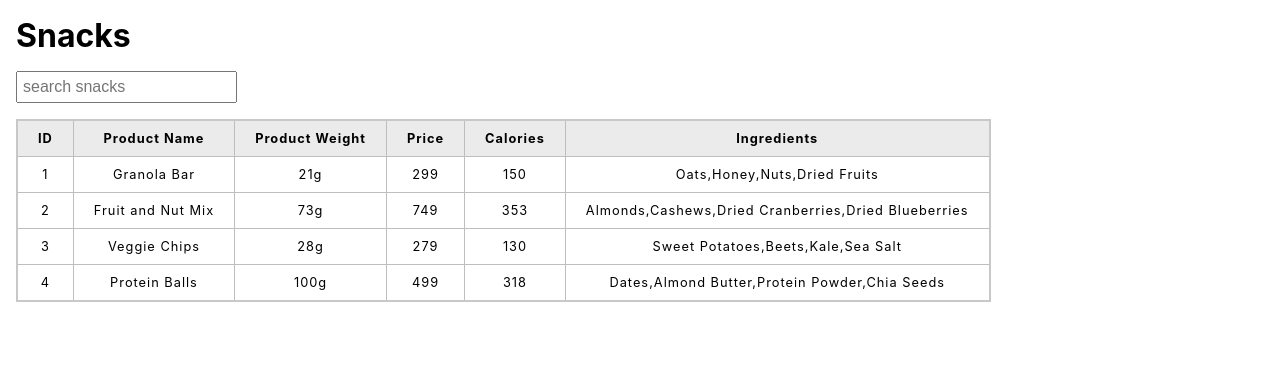
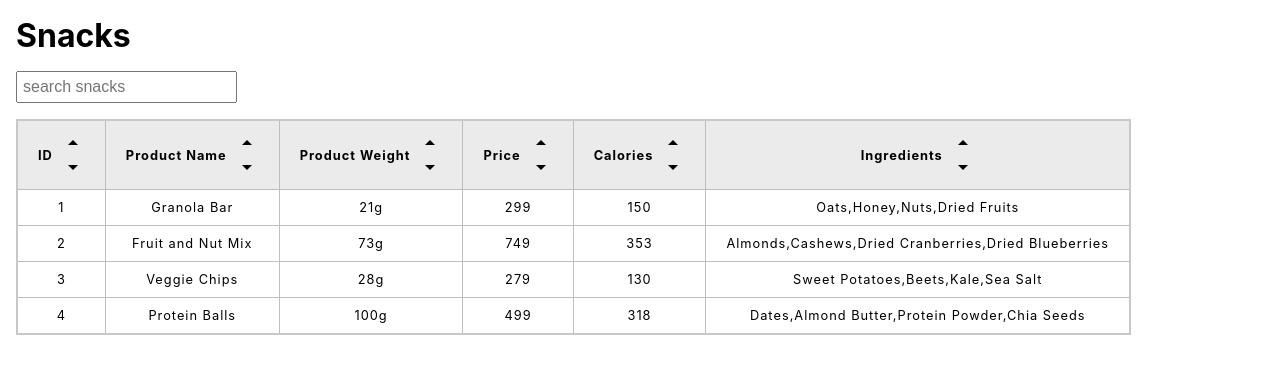
Before and after one commit to TusharAnekar/snack_table, a React (Create React App) app: page / in a window 1280 px wide. Shown: the top 374 px of the page. Built offline with nearby package versions, Linux system fonts and the light colour scheme.

Commit message:
style- arrows added to table headers

```diff
--- a/src/App.css
+++ b/src/App.css
@@ -39,3 +39,15 @@ td {
 .table_container {
   margin: 1rem;
 }
+
+.up-down-arrow-container {
+  display: flex;
+  flex-direction: column;
+}
+
+.table-header-content {
+  display: flex;
+  justify-content: center;
+  align-items: center;
+  gap: 0.5rem;
+}
--- a/src/App.js
+++ b/src/App.js
@@ -1,8 +1,22 @@
 import "./App.css";
 import { useSnacksContext } from "./contexts/snacks-context";
 
+import ArrowDropUpIcon from "@mui/icons-material/ArrowDropUp";
+import ArrowDropDownIcon from "@mui/icons-material/ArrowDropDown";
+
 function App() {
-  const { setSnacks, sortedSnacks } = useSnacksContext();
+  const {
+    snacks: {
+      idSortType,
+      productNameSortType,
+      productWeightSortType,
+      priceSortType,
+      caloriesSortType,
+      ingredientsSortType,
+    },
+    setSnacks,
+    sortedSnacks,
+  } = useSnacksContext();
 
   const handleInput = (e) => {
     setSnacks({ type: "SET_SEARCH_INPUT", payload: e.target.value });
@@ -47,13 +61,95 @@ function App() {
       <table>
         <tbody>
           <tr>
-            <th onClick={handleId}>ID</th>
-            <th onClick={handleName}>Product Name</th>
-            <th onClick={handleWeight}>Product Weight</th>
-            <th onClick={handlePrice}>Price</th>
-            <th onClick={handleCalories}>Calories</th>
+            <th onClick={handleId}>
+              <div className="table-header-content">
+                ID{" "}
+                {idSortType === "LTH" ? (
+                  <ArrowDropDownIcon />
+                ) : idSortType === "HTL" ? (
+                  <ArrowDropUpIcon />
+                ) : (
+                  <div className="up-down-arrow-container">
+                    <ArrowDropUpIcon />
+                    <ArrowDropDownIcon />
+                  </div>
+                )}
+              </div>
+            </th>
+            <th onClick={handleName}>
+              <div className="table-header-content">
+                Product Name{" "}
+                {productNameSortType === "LTH" ? (
+                  <ArrowDropDownIcon />
+                ) : productNameSortType === "HTL" ? (
+                  <ArrowDropUpIcon />
+                ) : (
+                  <div className="up-down-arrow-container">
+                    <ArrowDropUpIcon />
+                    <ArrowDropDownIcon />
+                  </div>
+                )}
+              </div>
+            </th>
+            <th onClick={handleWeight}>
+              <div className="table-header-content">
+                Product Weight{" "}
+                {productWeightSortType === "LTH" ? (
+                  <ArrowDropDownIcon />
+                ) : productWeightSortType === "HTL" ? (
+                  <ArrowDropUpIcon />
+                ) : (
+                  <div className="up-down-arrow-container">
+                    <ArrowDropUpIcon />
+                    <ArrowDropDownIcon />
+                  </div>
+                )}
+              </div>
+            </th>
+            <th onClick={handlePrice}>
+              <div className="table-header-content">
+                Price{" "}
+                {priceSortType === "LTH" ? (
+                  <ArrowDropDownIcon />
+                ) : priceSortType === "HTL" ? (
+                  <ArrowDropUpIcon />
+                ) : (
+                  <div className="up-down-arrow-container">
+                    <ArrowDropUpIcon />
+                    <ArrowDropDownIcon />
+                  </div>
+                )}
+              </div>
+            </th>
+            <th onClick={handleCalories}>
+              <div className="table-header-content">
+                Calories{" "}
+                {caloriesSortType === "LTH" ? (
+                  <ArrowDropDownIcon />
+                ) : caloriesSortType === "HTL" ? (
+                  <ArrowDropUpIcon />
+                ) : (
+                  <div className="up-down-arrow-container">
+                    <ArrowDropUpIcon />
+                    <ArrowDropDownIcon />
+                  </div>
+                )}
+              </div>
+            </th>
             <th className="th_ingredients" onClick={handleIngredients}>
-              Ingredients
+              <div className="table-header-content">
+                Ingredients{" "}
+                {ingredientsSortType === "LTH" ? (
+                  <ArrowDropDownIcon />
+                ) : ingredientsSortType === "HTL" ? (
+                  <ArrowDropUpIcon />
+                ) : (
+                  <div className="up-down-arrow-container">
+                    <ArrowDropUpIcon />
+                    <ArrowDropDownIcon />
+                  </div>
+                )}
+              </div>
             </th>
           </tr>
 
```
